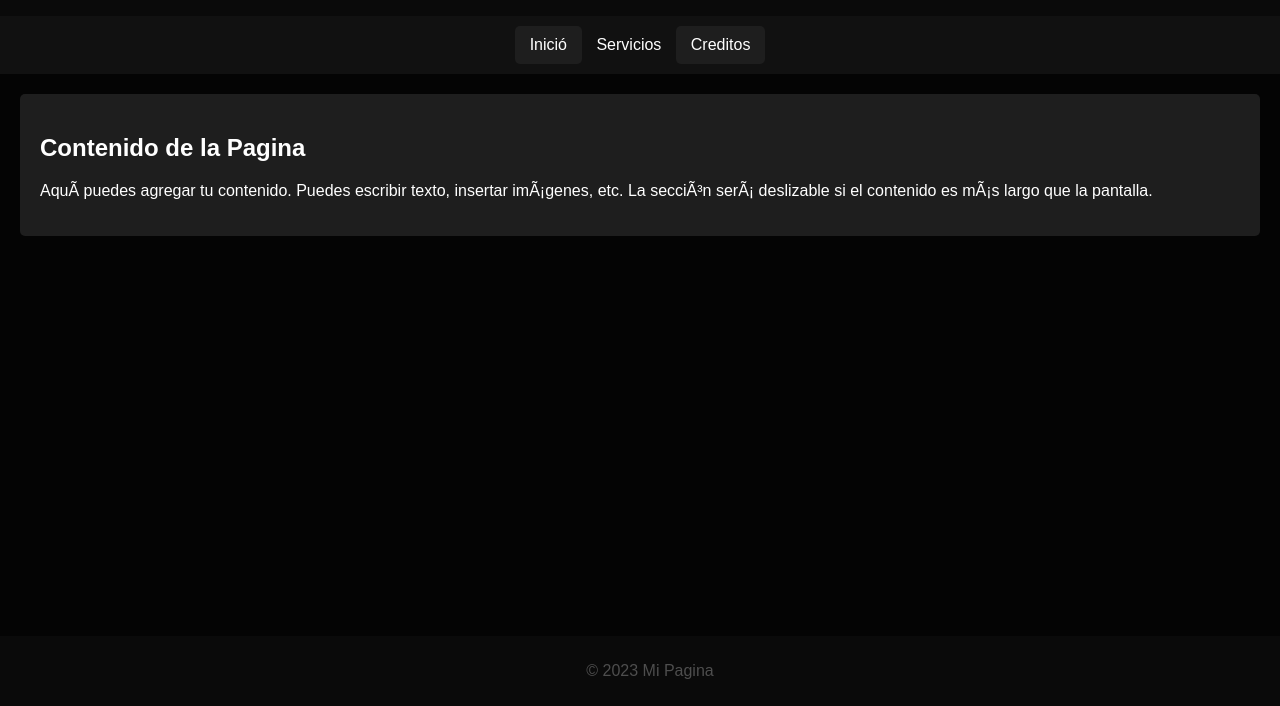
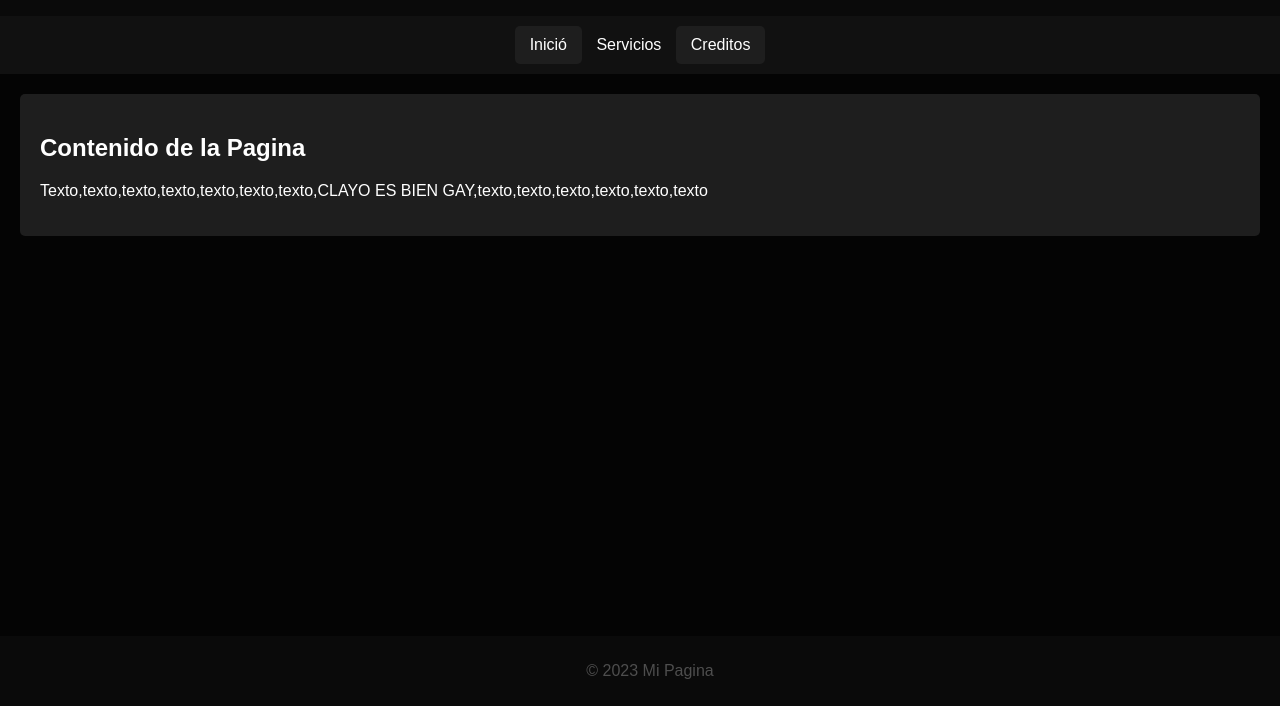
Before and after one commit to MorsAlba1/Prueba1, a plain HTML site: page docs/backup/index1.html in a window 1280 px wide. Shown: the part 94-800 px from the top of the page. Drawn offline with Linux system fonts and the light colour scheme.

Commit message:
Update index1.html

```diff
--- a/docs/backup/index1.html
+++ b/docs/backup/index1.html
@@ -34,7 +34,7 @@
 
     <section id="contenido-seccion">
         <h2>Contenido de la Pagina</h2>
-        <p>AquÃ­ puedes agregar tu contenido. Puedes escribir texto, insertar imÃ¡genes, etc. La secciÃ³n serÃ¡ deslizable si el contenido es mÃ¡s largo que la pantalla.</p>
+        <p>Texto,texto,texto,texto,texto,texto,texto,CLAYO ES BIEN GAY,texto,texto,texto,texto,texto,texto</p>
         <!-- Agrega mÃ¡s contenido segÃºn sea necesario -->
     </section>
 
```
